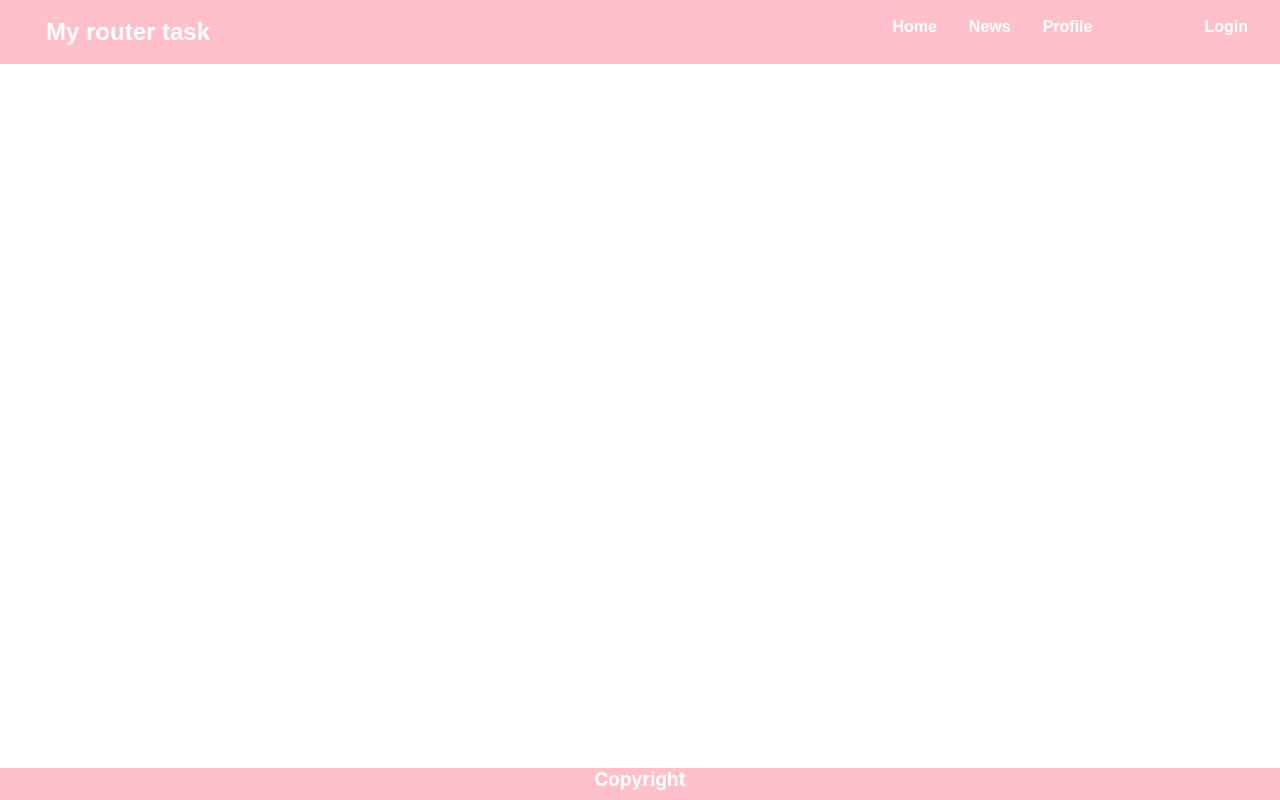
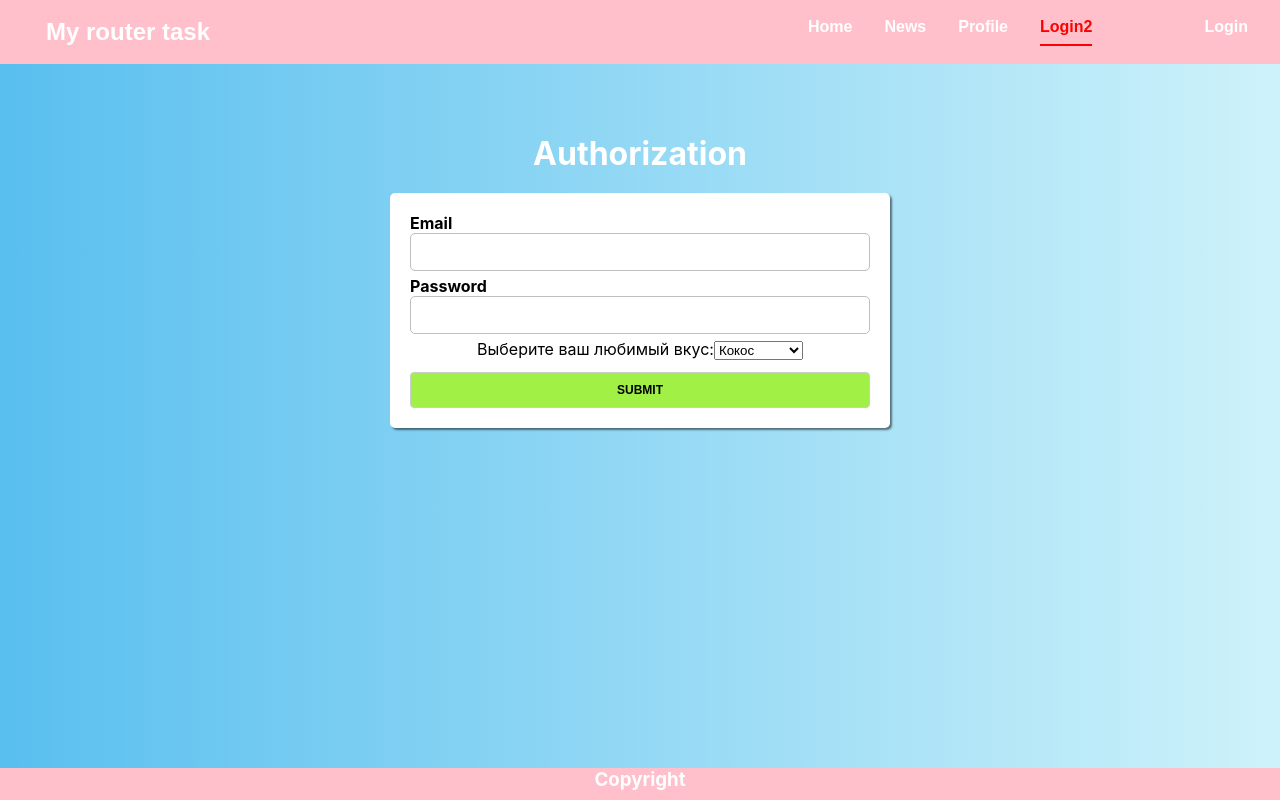
Before and after one commit to Peter01011973/routertask, a React (Create React App) app: page /login2 in a window 1280 px wide. Built offline with nearby package versions, Linux system fonts and the light colour scheme.

Commit message:
31 janury

```diff
--- a/src/App.js
+++ b/src/App.js
@@ -10,32 +10,17 @@ import Login2 from './containers/Login2/Login2';
 import ProtectedRoute from './components/ProtectedRoute/ProtectedRoute';
 import Logout from './containers/Logout/Logout';
 
-// TODO useEffect which get localStorage 'token' and setAuth
-
 function App({history}) {
   const [auth, setAuth] = useState(false);
-  // const [firstLaunch, setFirstLaunch] = useState(true);
   useEffect(
     ()=>console.log('I am an effect: ',auth),[auth]
   )
-
-  // const [count, setCount] = useState(0);
-  // useEffect(() => {
-  //   const id = setInterval(() => {
-  //     setCount(count + 1);
-  //     console.log(count);
-
-  //   }, 1000);
-  //   return () => clearInterval(id);
-  // }, [count]);
-
 
   useEffect(
     ()=> {
       console.log('I am an effect for tracking localStorage!');
       const token = localStorage.getItem('token');
       if (token) setAuth(true);
-      // setFirstLaunch(false)
     }, []
   )
 
@@ -56,7 +41,7 @@ function App({history}) {
           <Route exact path='/'><Home /></Route>
           <Route path='/news'><News /></Route>
           <ProtectedRoute path='/profile' component={Profile} auth={auth}/>
-          {/* <Route path='/login2' component={Login2}/> */}
+          <Route path='/login2' component={Login2}/>
           // TODO component method to do in login
           <Route path='/logout' render = {props =><Logout handleLogout={handleLogout} {...props}/>}/>
           <Route path='/login' render = {props =><Login handleLogin={handleLogin} {...props}/>}/>
--- a/src/Services/FBAuthService/FBAuthService.js
+++ b/src/Services/FBAuthService/FBAuthService.js
@@ -1,10 +1,7 @@
-// import React from 'react';
 import axios from 'axios';
-// import AlertDialog from '../../components/UI/Dialog/Dialog';
 
 const tryAuth = async (authData) => {
     const reqestData = { ...authData, returnSecureToken: true }
-
     // let response = null;
     // try {
         return await axios.post('https://identitytoolkit.googleapis.com/v1/accounts:signInWithPassword?key=AIzaSyBqymITIAQwvv51M9pXu0jnJ2gA8ncXnTA', reqestData);
--- a/src/components/AuthForm2/AuthForm2.js
+++ b/src/components/AuthForm2/AuthForm2.js
@@ -10,6 +10,7 @@ function validateEmail(email) {
 }
 
 const initialState = {
+   select: 'coconut',
     isFormValid: false,
     // isFormTouched: false,
     formControls: {
@@ -54,6 +55,7 @@ const AuthForm2 = ({handleAuthSubmit}) => {
                 // isFormValid = formControls[item].valid && isFormValid;
             }
         );
+        alert(JSON.stringify(formObject))
         // handleAuthSubmit(formObject.formControls['email'].value);
     }
 
@@ -62,7 +64,7 @@ const AuthForm2 = ({handleAuthSubmit}) => {
         const control = {...formControls[controlName]};
         control.value = event.target.value;
         formControls[controlName] = control;
-        setFormObject({formControls, isFormValid: formObject.isFormValid});
+        setFormObject({...formObject, formControls, isFormValid: formObject.isFormValid});
     }
 
     const renderInputs =() => {
@@ -95,6 +97,10 @@ const AuthForm2 = ({handleAuthSubmit}) => {
         return isValid
     }
 
+    const handleChange1 = (event) => {
+       setFormObject({...formObject, select: event.target.value })
+    }
+
     // const onChangeHandler = (event, controlName) => {
     //     const formControls = {...formObject.formControls};
     //     const control = {...formControls[controlName]};
@@ -118,6 +124,15 @@ const AuthForm2 = ({handleAuthSubmit}) => {
          <form className='login__form' onSubmit={handleSubmit}>
             {renderInputs()}
             {/* <p>{formObject.formControls['email'].value}</p> */}
+            <label>
+               Выберите ваш любимый вкус:
+          <select value={formObject.select} onChange={handleChange1}>
+                  <option value="grapefruit">Грейпфрут</option>
+                  <option value="lime">Лайм</option>
+                  <option value="coconut">Кокос</option>
+                  <option value="mango">Манго</option>
+               </select>
+            </label>
             <Button type='success'>Submit</Button>
          </form>
       </div>
--- a/src/components/Navmenu/Navmenu.js
+++ b/src/components/Navmenu/Navmenu.js
@@ -10,7 +10,7 @@ const Navmenu = ({auth}) => {
                     <li className='navmenu__item'> <NavLink className='link' activeClassName='active' exact to='/'>Home</NavLink></li>
                     <li className='navmenu__item'><NavLink className='link' activeClassName='active' to='/news'>News</NavLink></li>
                     <li className='navmenu__item'><NavLink className='link' activeClassName='active' to='/profile'>Profile</NavLink></li>
-                    {/* <li className='navmenu__item'><NavLink className='link' activeClassName='active' to='/login2'>Login2</NavLink></li> */}
+                    <li className='navmenu__item'><NavLink className='link' activeClassName='active' to='/login2'>Login2</NavLink></li>
                     {auth ?
                         <li className='navmenu__item'><NavLink className='link' activeClassName='active' to='/logout'>Logout</NavLink></li>
                         : <li className='navmenu__item'><NavLink className='link' activeClassName='active' to='/login'>Login</NavLink></li>
--- a/src/components/UI/Snackbar/Snackbar.js
+++ b/src/components/UI/Snackbar/Snackbar.js
@@ -1,4 +1,4 @@
-import React, {useState, Component} from 'react';
+import React, {useState} from 'react';
 import Snackbar from '@material-ui/core/Snackbar';
 import MuiAlert from '@material-ui/lab/Alert';
 import { makeStyles } from '@material-ui/core/styles';
--- a/src/containers/Logout/Logout.js
+++ b/src/containers/Logout/Logout.js
@@ -1,7 +1,5 @@
-import {useEffect} from 'react';
 
 const Logout = ({handleLogout}) => {
-    // useEffect(() =>handleLogout(),[]);
     handleLogout()
     return (null)
 }
```
Lines whose indentation alone changed are shown as unchanged.
